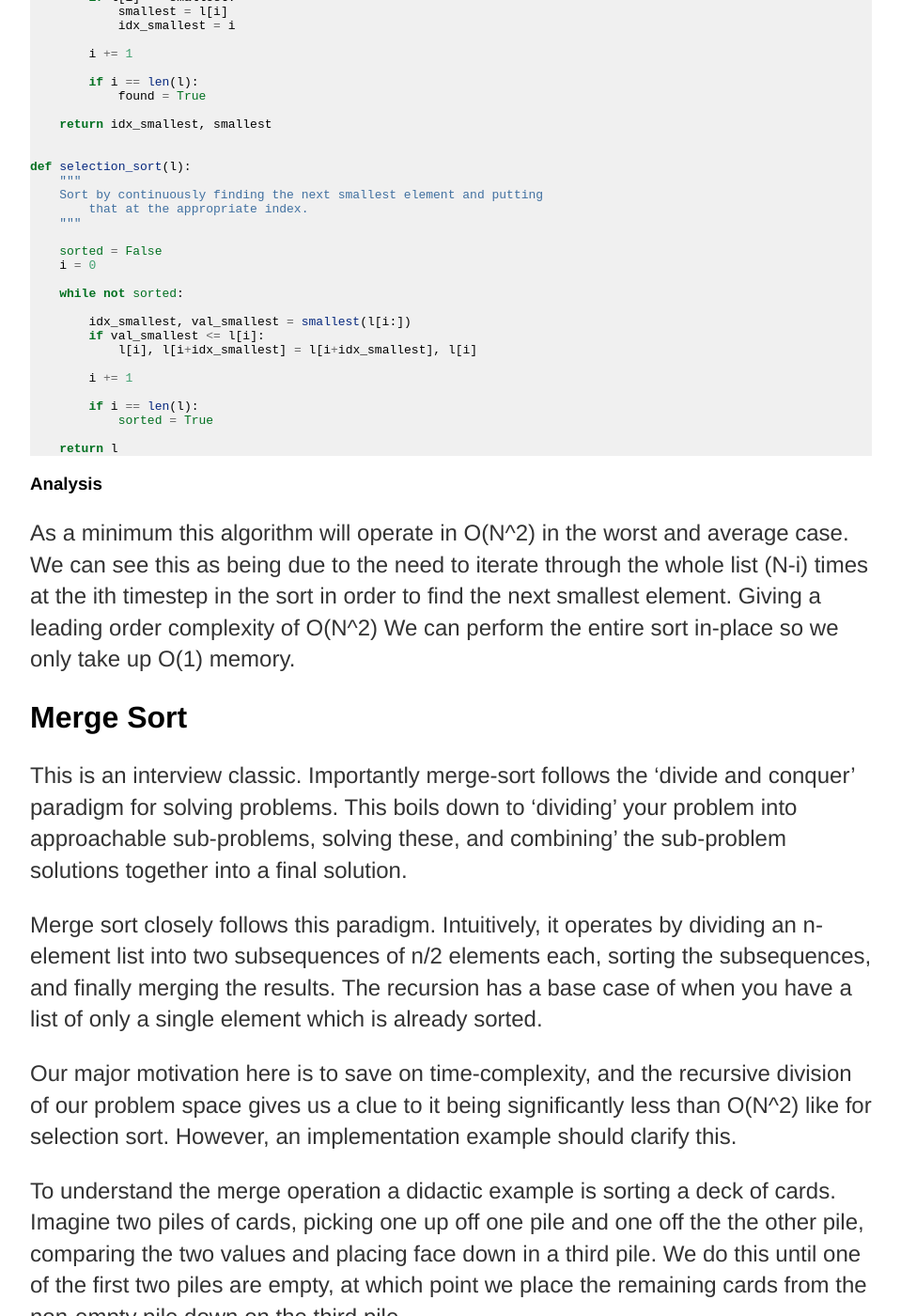
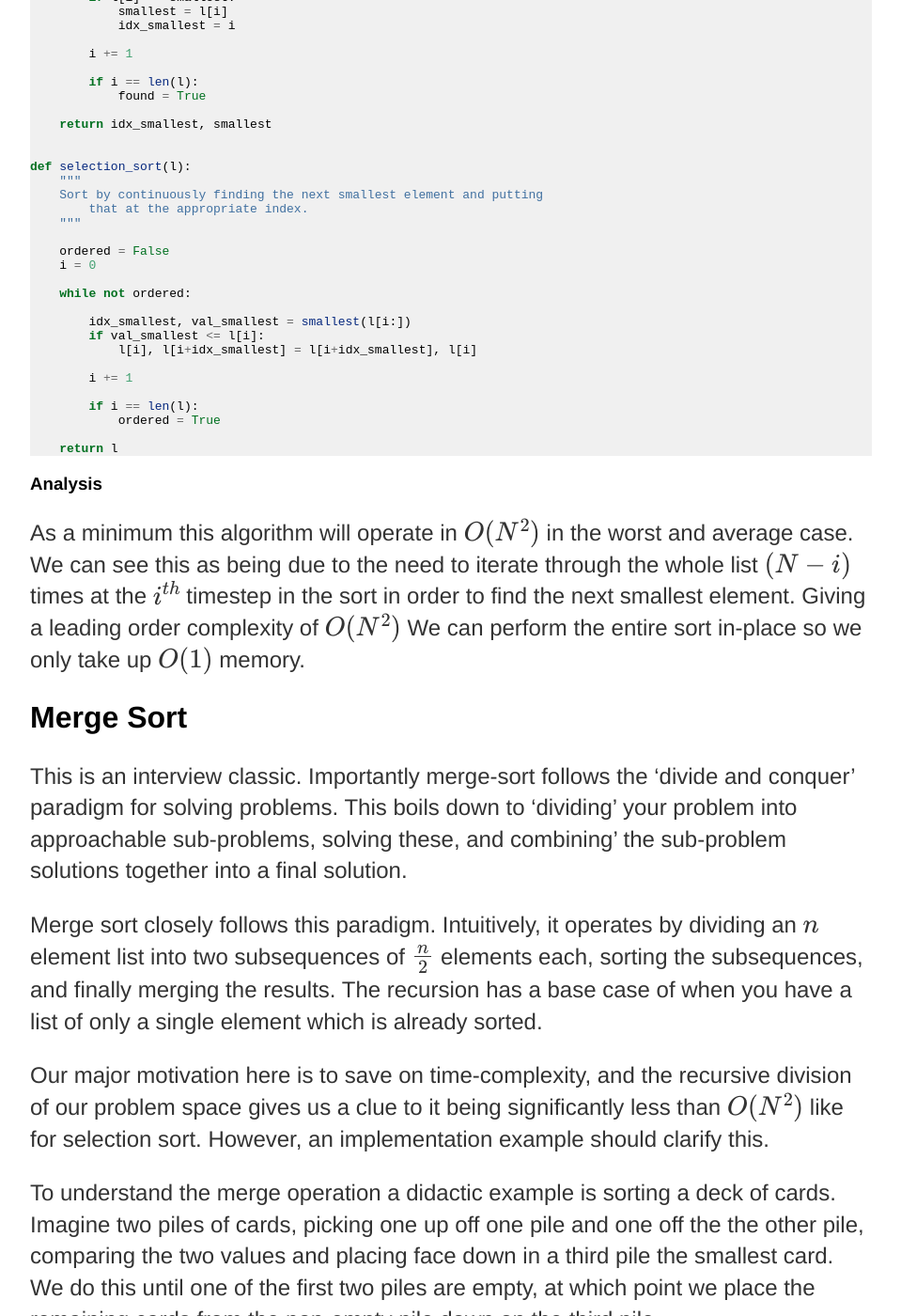
Before and after one commit to skailasa/skailasa.github.io, a Jekyll site: the page built from _posts/2018-11-26-sorting-algorithms.md, in a window 1280 px wide and 1400 px high, scrolled down 1539 px. Shown: the whole window at 94% size, without its empty margins (160-1119 px from the left). Built offline with Jekyll 4.4.1, drawn with Linux system fonts in a browser that asks for light colours; formulas are drawn with MathJax 3; some of the changed text lies outside the part shown.

Commit message:
Add latex interpreter to blog

````diff
--- a/_posts/2018-11-26-sorting-algorithms.md
+++ b/_posts/2018-11-26-sorting-algorithms.md
@@ -72,10 +72,10 @@ def selection_sort(l):
         that at the appropriate index.
     """
 
-    sorted = False
+    ordered = False
     i = 0
 
-    while not sorted:
+    while not ordered:
 
         idx_smallest, val_smallest = smallest(l[i:])
         if val_smallest <= l[i]:
@@ -84,18 +84,18 @@ def selection_sort(l):
         i += 1
 
         if i == len(l):
-            sorted = True
+            ordered = True
 
     return l
 ```
 
 ### Analysis
 
-As a minimum this algorithm will operate in O(N^2) in the worst and
+As a minimum this algorithm will operate in $O(N^2)$ in the worst and
 average case. We can see this as being due to the need to iterate through
-the whole list (N-i) times at the ith timestep in the sort in order to
-find the next smallest element. Giving a leading order complexity of O(N^2)
-We can perform the entire sort in-place so we only take up O(1) memory.
+the whole list $(N-i)$ times at the $i^{th}$ timestep in the sort in order to
+find the next smallest element. Giving a leading order complexity of $O(N^2)$
+We can perform the entire sort in-place so we only take up $O(1)$ memory.
 
 ## Merge Sort
 
@@ -105,22 +105,22 @@ your problem into approachable sub-problems, solving these, and combining'
 the sub-problem solutions together into a final solution.
 
 Merge sort closely follows this paradigm. Intuitively, it operates by
-dividing an n-element list into two subsequences of n/2 elements each,
+dividing an $n$ element list into two subsequences of $\frac{n}{2}$ elements each,
 sorting the subsequences, and finally merging the results. The recursion
 has a base case of when you have a list of only a single element which is
 already sorted.
 
 Our major motivation here is to save on time-complexity, and the recursive
 division of our problem space gives us a clue to it being significantly
-less than O(N^2) like for selection sort. However, an implementation
+less than $O(N^2)$ like for selection sort. However, an implementation
 example should clarify this.
 
 To understand the merge operation a didactic example is sorting a deck
 of cards. Imagine two piles of cards, picking one up off one pile and
 one off the the other pile, comparing the two values and placing face
-down in a third pile. We do this until one of the first two piles are
-empty, at which point we place the remaining cards from the non-empty
-pile down on the third pile.
+down in a third pile the smallest card. We do this until one of the first
+two piles are empty, at which point we place the remaining cards from the
+non-empty pile down on the third pile.
 
 We can sort by dividing the array to be sorted into two, and recursively
 calling sort on the two portions, finally merging the results.
@@ -271,7 +271,7 @@ we should be a little more careful in our analysis.
 Starting with the partitioning, in the worst case. This occurs when we
 the procedure produces a sub-problem to two with n elements and 0 elements
 respectively for every partition i.e. our array is anti-sorted `[5, 4, 3, 2, 1]`
-Then the partitioning will be of O(N^2). Therefore in the worst case
+Then the partitioning will be of $O(N^2)$. Therefore in the worst case
 quick sort is as rubbish as insertion sort. However, this can be helped
 with clever choices of pivot - for example just picking a random pivot
 each time, or something that reflects the data you are actually trying to
@@ -280,13 +280,13 @@ sort just so that you aren't faced with this problem.
 In the best case, we'd get two partitioned sub-problems of equal size.
 This is now of the same order of complexity as merge sort, as something
 approximately the same is happening, just differently! This results in a
-quick sort complexity of O(NlogN).
+quick sort complexity of $O(N\log(N))$.
 
 In fact, as detailed in [CLRS](https://en.wikipedia.org/wiki/Introduction_to_Algorithms)
 sub-problems have to be extremely unbalanced to not achieve something
 approaching the best case performance, i.e. even if we get two sub-problems
-of size 9N/10 and N/10 we'd still get O(NlogN) performance, however this
-is definitely something to detail in another post. For now I hope you're
+of size $\frac{9N}{10}$ and $\frac{N}{10}$ we'd still get $O(N\log(N))$ performance,
+however this is definitely something to detail in another post. For now I hope you're
 happy to use this as a fact.
 
 ## Binary Search
@@ -319,10 +319,10 @@ def binary_search(l, element):
 
 We are cutting our problem space in two every time as we head down the
 recursion tree. Therefore, the number of operations till we find our
-element is the sum of N + N/2 + N/4 + ... + 1, where for N elements we do
-2^k operations, where k is the step. Hence we'd have the relationship 2^k = N
+element is the sum of $N + N/2 + N/4 + ... + 1$, where for $N$ elements we do
+$2^k$ operations, where k is the step. Hence we'd have the relationship $2^k = N$
 between the number of elements in our array and the number of steps, so
-the runtime is O(log(N)).
+the runtime is $O(\log(N))$.
 
 A good take away from this is that if your problem space is reducing in
 size with each step it's complexity is likely to be log-ish.
@@ -403,7 +403,7 @@ def dfs(root, graph, visited=None):
 ### Analysis
 
 Depth-first search visits every vertex once and checks every edge in the
-graph once. Therefore, DFS complexity is O(V+E) This assumes that the graph
+graph once. Therefore, DFS complexity is $O(V+E)$ This assumes that the graph
 is represented as an adjacency list.
 
 ## Breadth First Search
````
Also changed, not shown: other parts of _posts/2018-11-26-sorting-algorithms.md (+10 -10 lines), _layouts/default.html (+11 -0 lines).
